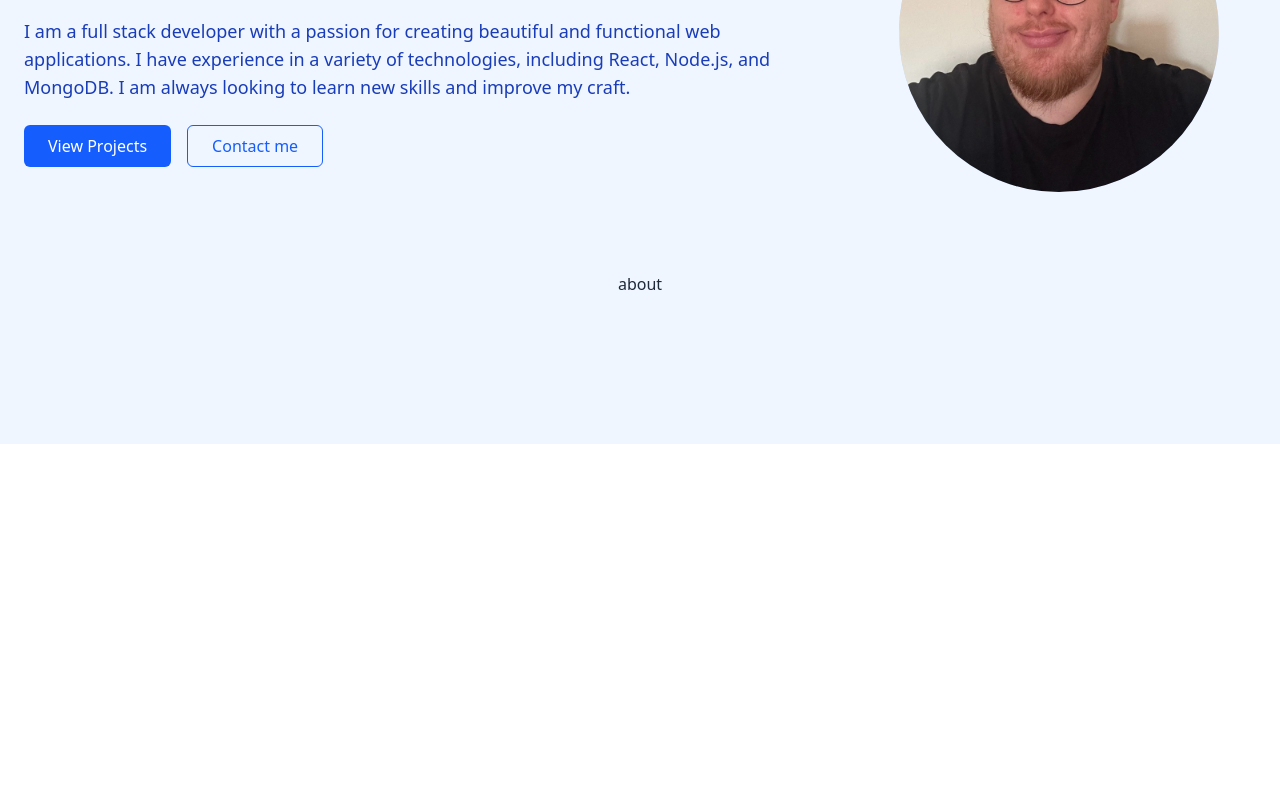
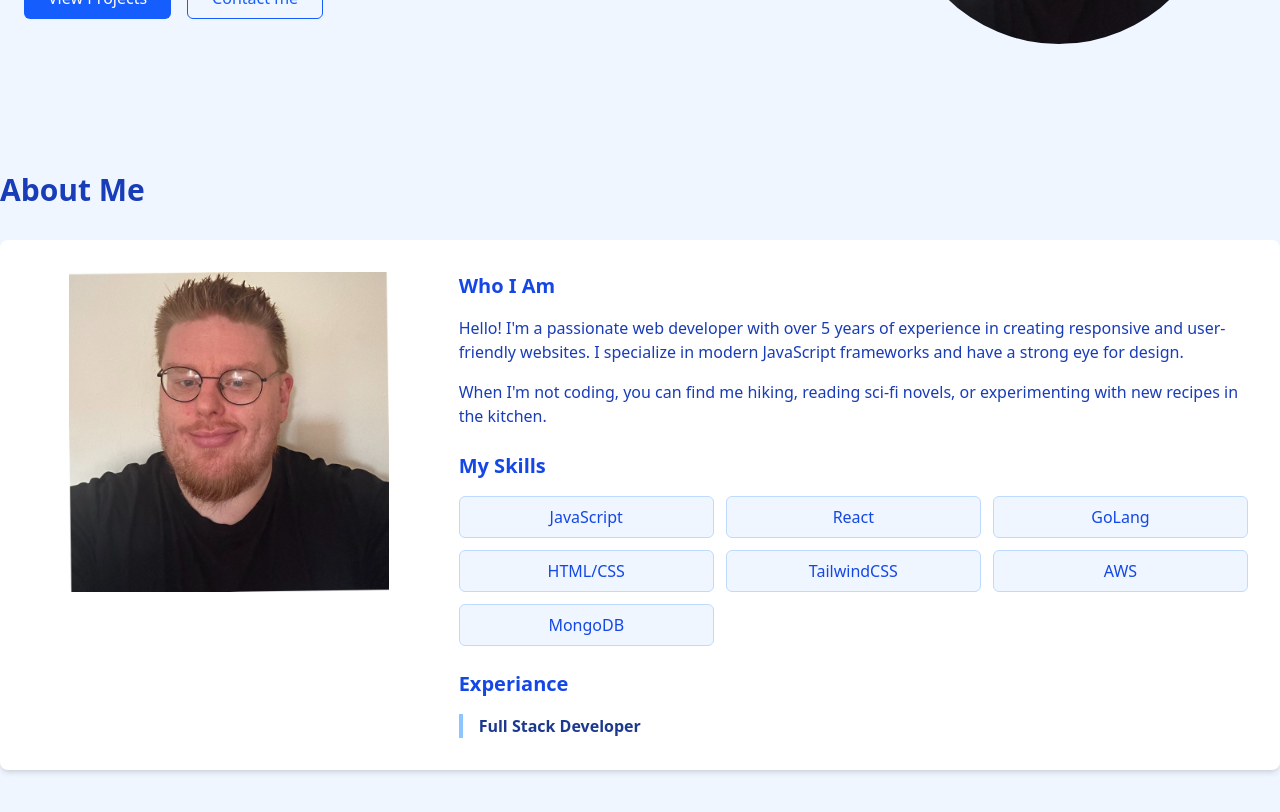
Before and after one commit to dcmallett/portfolio, a Next.js app in the folder frontend/: page / in a window 1280 px wide. Shown: the part 420-1232 px from the top of the page. Before the commit the page ends 864 px from the top, so only its background shows below. Built offline with nearby package versions, Linux system fonts and the light colour scheme.

Commit message:
Working on about page

```diff
--- a/frontend/app/about/page.tsx
+++ b/frontend/app/about/page.tsx
@@ -1,12 +1,67 @@
-import React from "react";
+import Image from "next/image";
+const Page = () => {
+	return (
+		<section className="py-12">
+			<h2 className="text-3xl font-bold text-blue-800 mb-8">About Me</h2>
+			<div className="bg-white shadow-md rounded-lg p-8">
+				<div className="flex flex-col md:flex-row gap-8">
+					<div className="w-full md:w-1/3 flex justify-center">
+						<div>
+							<Image
+								src={"/dan.jpg"}
+								alt="Dan Mallett"
+								width={320}
+								height={320}
+							/>
+						</div>
+					</div>
+					<div className="w-full md:w-2/3">
+						<h3 className="text-xl font-bold text-blue-700 mb-4">Who I Am</h3>
+						<p className="text-blue-800 mb-4">
+							Hello! I&apos;m a passionate web developer with over 5 years of
+							experience in creating responsive and user-friendly websites. I
+							specialize in modern JavaScript frameworks and have a strong eye
+							for design.
+						</p>
+						<p className="text-blue-800 mb-6">
+							When I&apos;m not coding, you can find me hiking, reading sci-fi
+							novels, or experimenting with new recipes in the kitchen.
+						</p>
 
+						<h3 className="text-xl font-bold text-blue-700 mb-4">My Skills</h3>
+						<div className="grid grid-cols-2 md:grid-cols-3 gap-3 mb-6">
+							{[
+								`JavaScript`,
+								`React`,
+								`GoLang`,
+								`HTML/CSS`,
+								`TailwindCSS`,
+								`AWS`,
+								`MongoDB`,
+							].map((skill) => (
+								<div
+									key={skill}
+									className="bg-blue-50 border border-blue-200 rounded-md px-3 py-2 text-center text-blue-700"
+								>
+									{skill}
+								</div>
+							))}
+						</div>
 
-const about = () => {
-	return (
-		<section className="">
-			<h1>about</h1>
+						{/* //TODO: Potentially move out of this area just 1 below */}
+						<h3 className="text-xl font-bold text-blue-700 mb-4">Experiance</h3>
+						<div className="space-y-4">
+							<div className="border-l-4 border-blue-300 pl-4">
+								<h4 className="font-bold text-blue-900">
+									Full Stack Developer
+								</h4>
+							</div>
+						</div>
+					</div>
+				</div>
+			</div>
 		</section>
 	);
 };
 
-export default about;
+export default Page;
--- a/frontend/app/home/page.tsx
+++ b/frontend/app/home/page.tsx
@@ -1,13 +1,10 @@
-"use client";
 import Image from "next/image";
-import { useState } from "react";
+
 const Page = () => {
-	const [currentSection, setCurrentSection] = useState("home");
 	return (
 		<>
 			<section className="flex-grow px-6 py-8">
 				<div className="max-w-7xl mx-auto">
-					{currentSection === "home" && (
 					<section className="flex flex-col md:flex-row items-center justify-between gap-12 py-12">
 						<div className="w-full md:1/2">
 							<h1 className="text-4xl md:text-5xl font-bold text-blue-800 mb-4">
@@ -18,22 +15,17 @@ const Page = () => {
 							</h2>
 							<p className="text-lg text-blue-800 mb-6">
 								I am a full stack developer with a passion for creating
-									beautiful and functional web applications. I have experience
-									in a variety of technologies, including React, Node.js, and
-									MongoDB. I am always looking to learn new skills and improve
-									my craft.
+								beautiful and functional web applications. I have experience in
+								a variety of technologies, including React, Node.js, and
+								MongoDB. I am always looking to learn new skills and improve my
+								craft.
 							</p>
 							<div className="flex space-x-4">
-									<button
-										onClick={() => setCurrentSection("projects")}
-										className="bg-blue-600 hover:bg-blue-700 text-white py-2 px-6 rounded-md flex items-center"
-									>
+								<button className="bg-blue-600 hover:bg-blue-700 text-white py-2 px-6 rounded-md flex items-center">
 									View Projects
 								</button>
-									<button
-										onClick={() => setCurrentSection("contact")}
-										className="border border-blue-600 text-blue-600 hover:bg-blue-50 py-2 px-6 rounded-md"
-									>
+								{/* TODO: Add link to projects and contact */}
+								<button className="border border-blue-600 text-blue-600 hover:bg-blue-50 py-2 px-6 rounded-md">
 									Contact me
 								</button>
 							</div>
@@ -50,7 +42,6 @@ const Page = () => {
 							</div>
 						</div>
 					</section>
-					)}
 				</div>
 			</section>
 		</>
```
Lines whose indentation alone changed are shown as unchanged.
